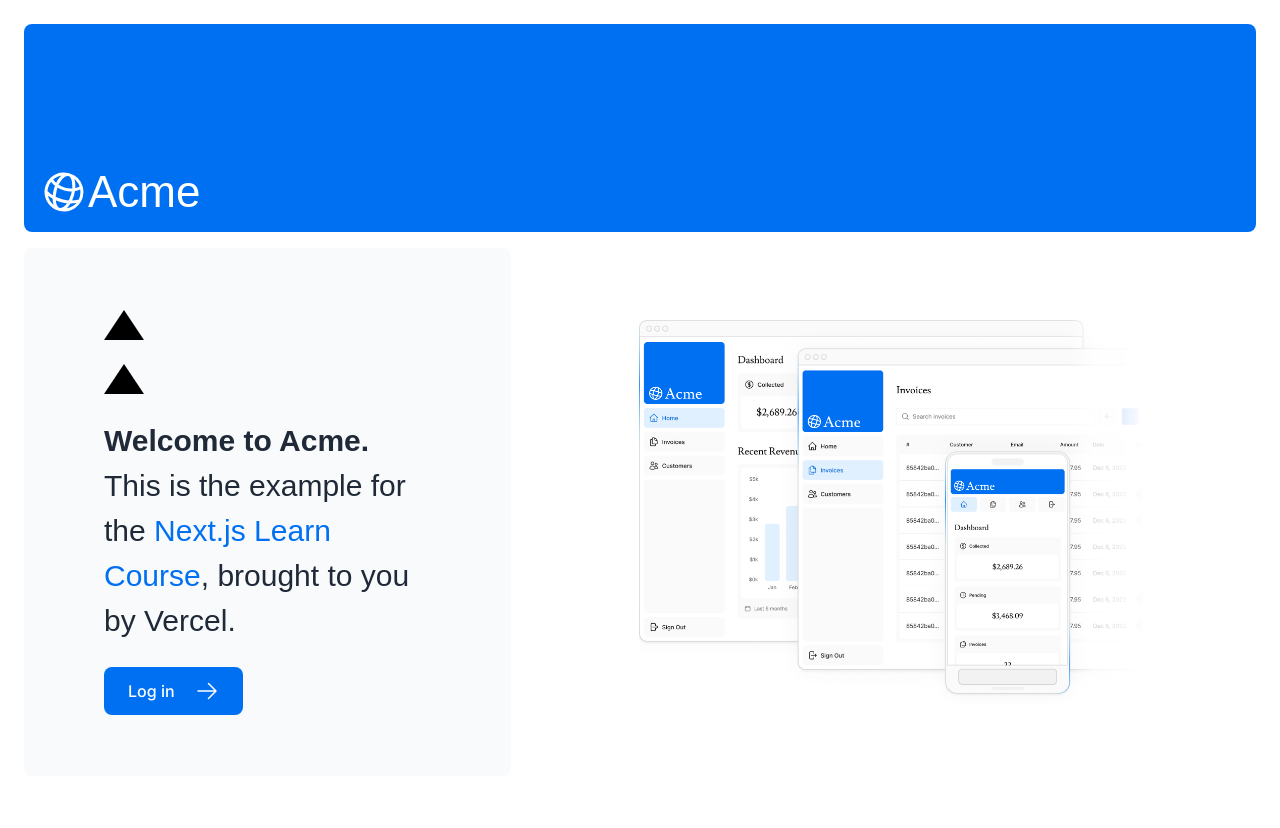
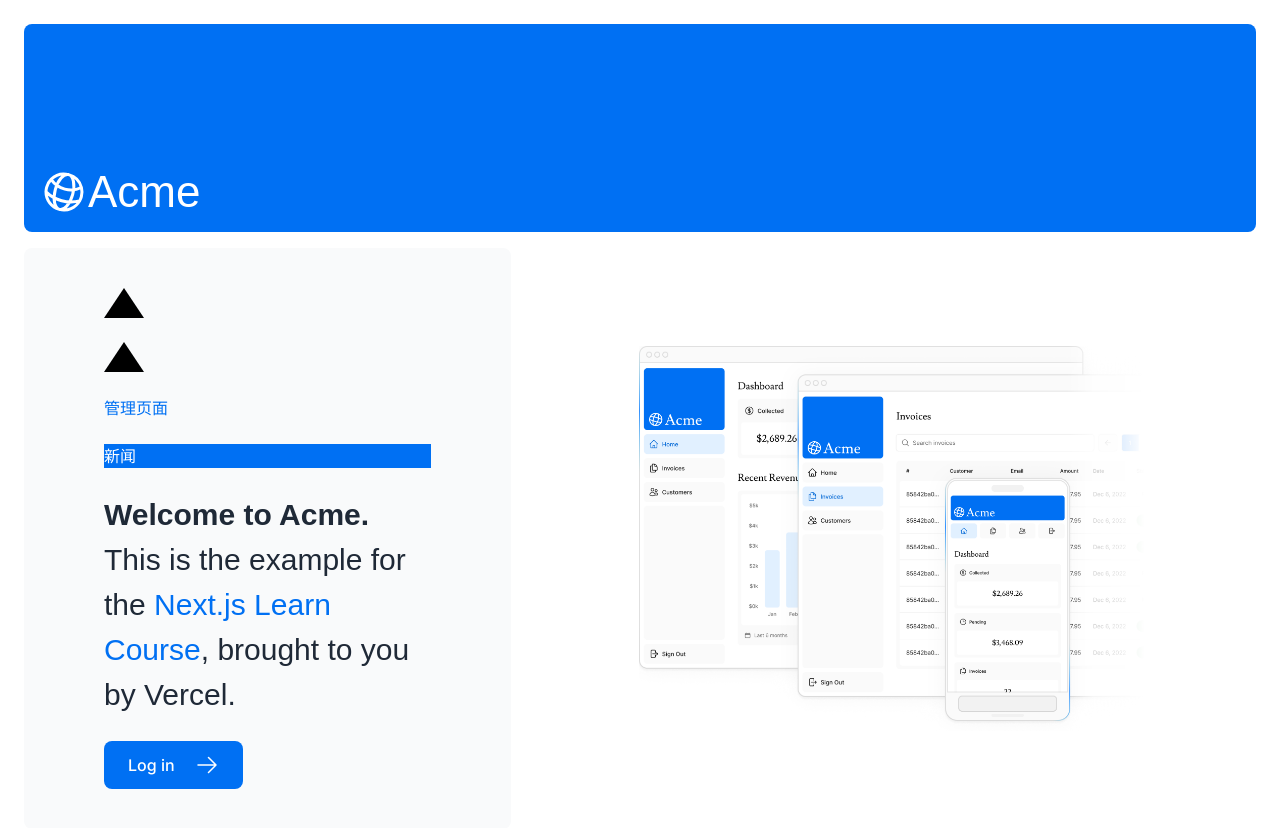
Before and after one commit to f2egxz/dashboard, a Next.js app: page / in a window 1280 px wide. Shown: the top 828 px of the page. Before the commit the page ends 800 px from the top, so only its background shows below. Built offline with nearby package versions, Linux system fonts and the light colour scheme; a web font is replaced by a local one.

Commit message:
feat(l): 首页增加另外两个页面的

```diff
--- a/app/page.tsx
+++ b/app/page.tsx
@@ -16,6 +16,8 @@ export default function Page() {
         <div className="flex flex-col justify-center gap-6 rounded-lg bg-gray-50 px-6 py-10 md:w-2/5 md:px-20">
           <div className="h-0 w-0 border-b-[30px] border-l-[20px] border-r-[20px] border-b-black border-l-transparent border-r-transparent" />
           <div className={styles.shape} />
+          <Link href={'/dashboard'} className='text-blue-500'>管理页面</Link>
+          <Link href={'/dashboard/customers'} className='bg-blue-500 font-medium text-white'>新闻</Link>
           <p
             className={clsx(
               lusitana.className,
```
